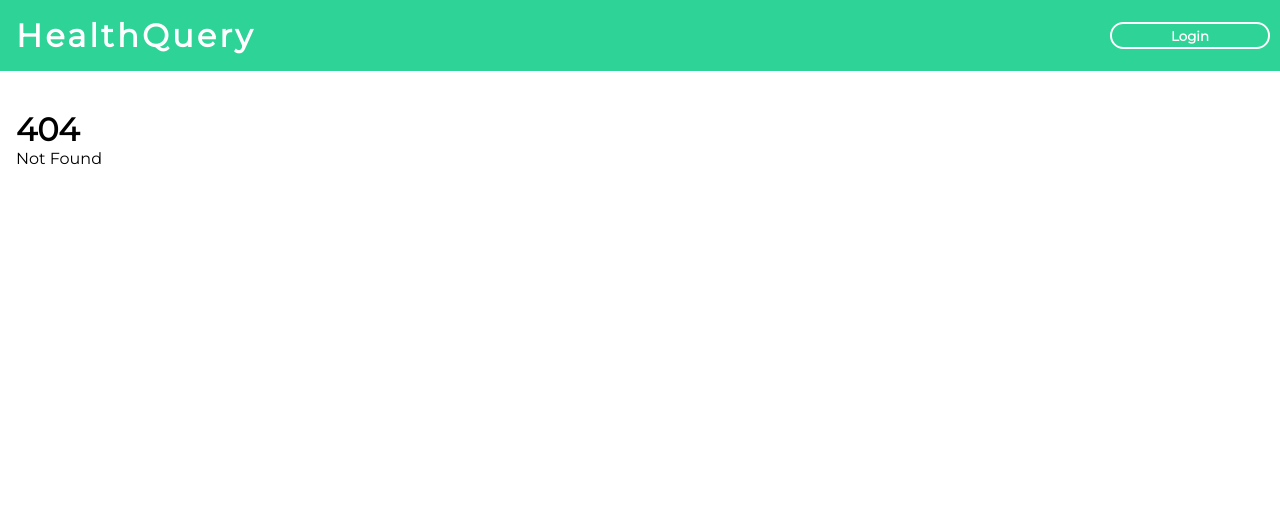
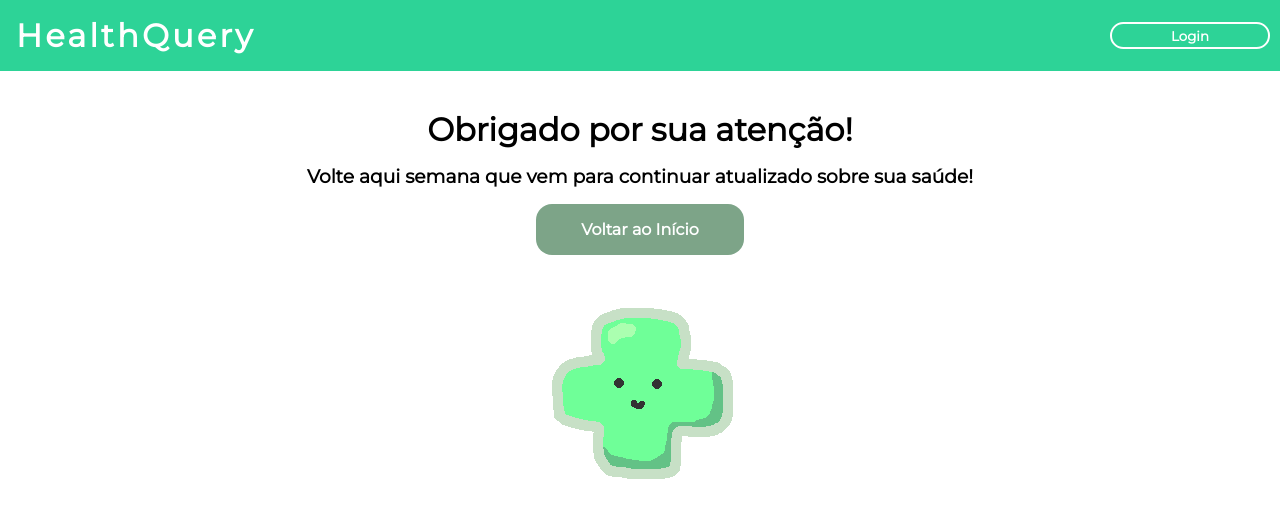
Before and after one commit to HenriqueMonti/healthquery, a SvelteKit app: page /checkup/resultado in a window 1280 px wide. Before the commit this address had no page. Shown: the top 518 px of the page. Built offline with nearby package versions, Linux system fonts and the light colour scheme.

Commit message:
Checkup: Página de resultados, não permitir repeat

```diff
--- a/src/lib/scripts/stores.js
+++ b/src/lib/scripts/stores.js
@@ -12,3 +12,9 @@ export const darkMode = writable(initialValue2);
 darkMode.subscribe((value) => {
     saveToSessionStorage('darkMode', value);
 });
+
+const initialValue3 = loadFromSessionStorage('fezCheckup') || 0;
+export const fezCheckup = writable(initialValue3);
+fezCheckup.subscribe((value) => {
+    saveToSessionStorage('fezCheckup', value);
+});
--- a/src/routes/checkup/+page.svelte
+++ b/src/routes/checkup/+page.svelte
@@ -2,6 +2,7 @@
 	import { goto } from "$app/navigation";
 	import { addData } from "$scripts/firebase";
     import { listaDeCheckup } from "$scripts/perguntas.js";
+	import { fezCheckup } from "$scripts/stores";
 
     function submittar(event) {
         event.preventDefault();
@@ -11,7 +12,8 @@
             data[key] = value;
         });
         addData('users/user1/checkup', data);
-        goto("/");
+        fezCheckup.update(_ => 1)
+        goto("/checkup/resultado");
     }
 </script>
 <section>
--- /dev/null
+++ b/src/routes/checkup/resultado/+page.svelte
@@ -0,0 +1,33 @@
+<script>
+    import xd from "$lib/images/hqclubp.gif";
+</script>
+
+<div class="bulletpoints">
+    <h1>Obrigado por sua atenção!</h1>
+    <h3>Volte aqui semana que vem para continuar atualizado sobre sua saúde!</h3>
+    <a href="/">Voltar ao Início</a>
+    <img src={xd} alt="">
+</div>
+<style>
+    .bulletpoints {
+        display: flex;
+        flex-direction: column;
+        gap: 1rem;
+        align-items: center;
+    }
+    .bulletpoints a {
+        width: 100%;
+        max-width: 13rem;
+        text-align: center;
+        color: var(--color-BG);
+        font-weight: 600;
+        padding: 1em;
+        background: var(--color-BT);
+        border-radius: 1em;
+        text-decoration: none;
+        transition: 200ms;
+    }
+    .bulletpoints a:hover{
+        transform: scale(1.02);
+    }
+</style>
```
Also changed, not shown: src/routes/+page.svelte (+55 -3 lines).
